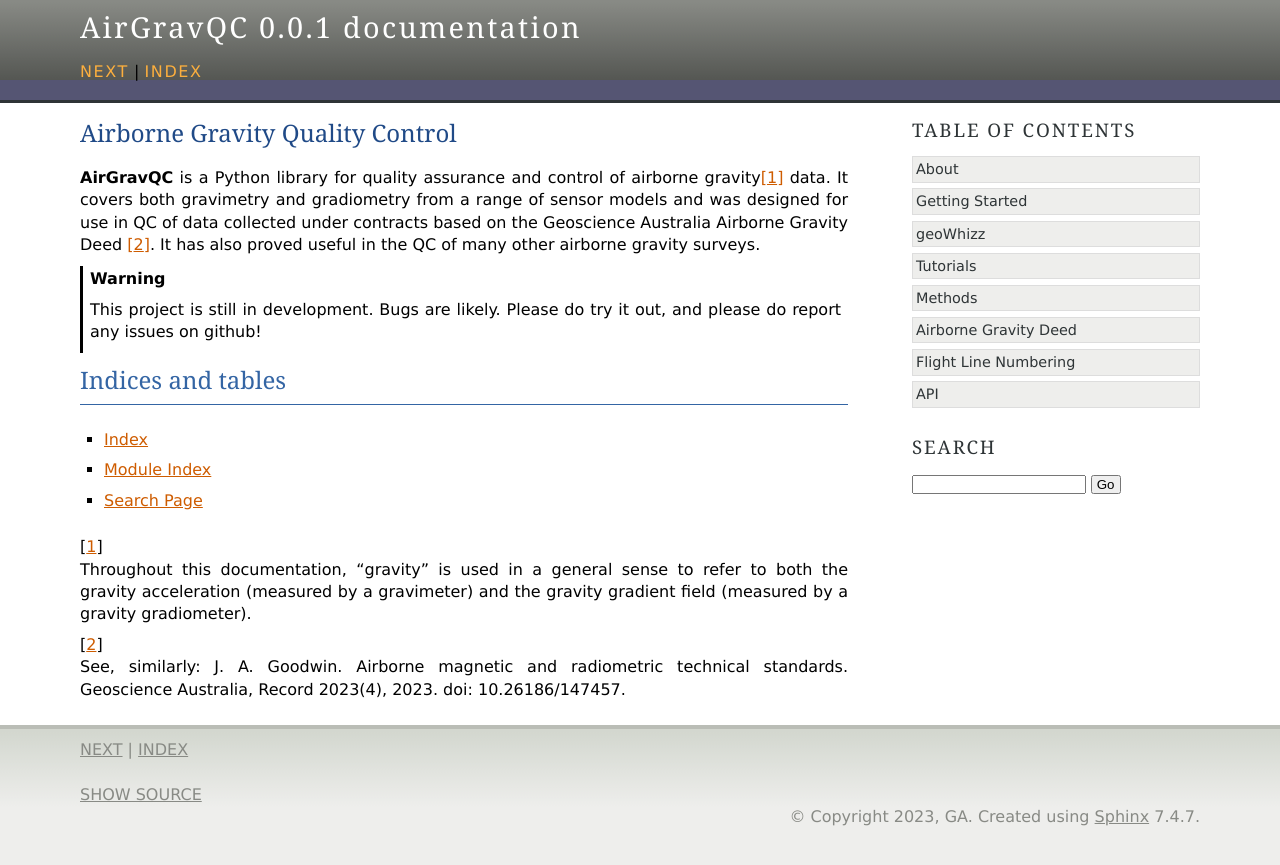
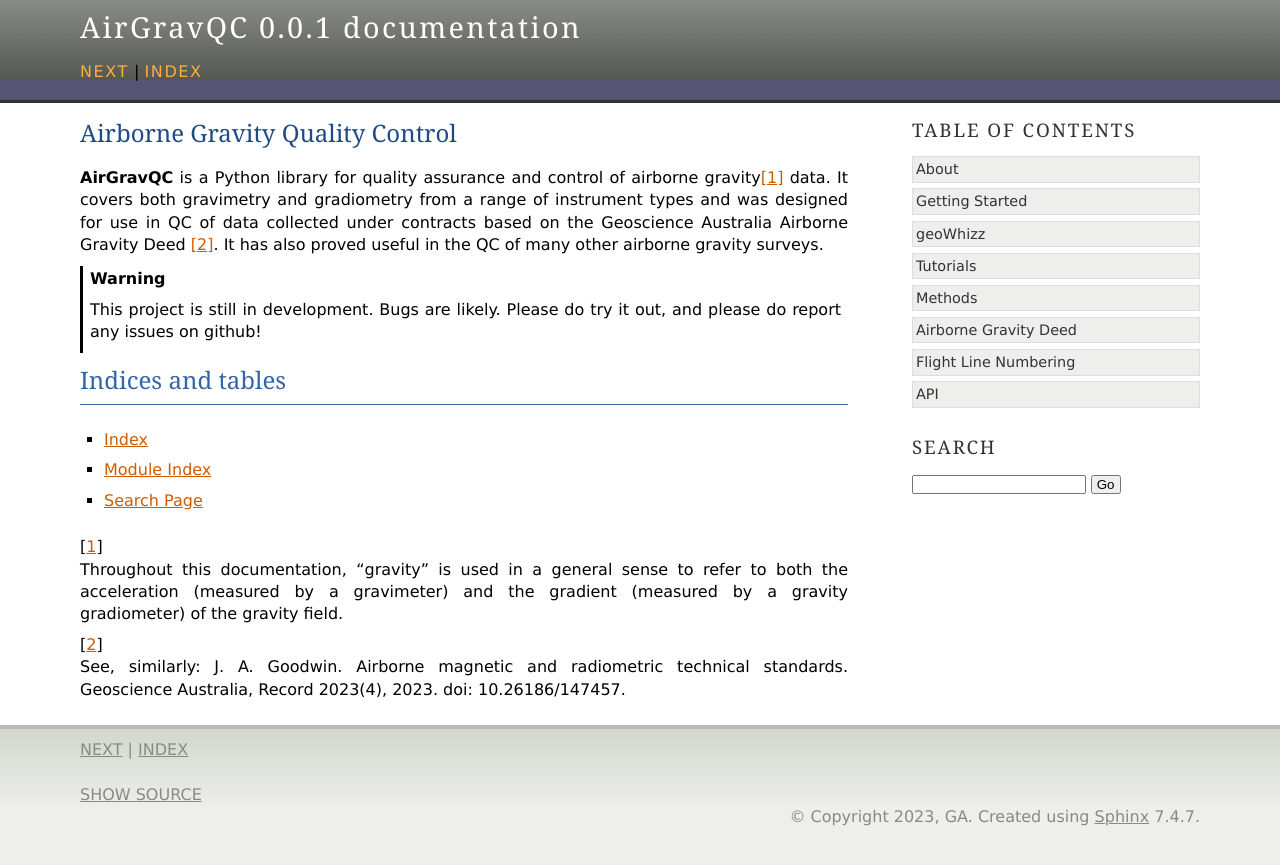
Before and after one commit to GeoscienceAustralia/galileoQC, a Sphinx documentation site: the page built from docs/source/index.md, in a window 1280 px wide. Shown: the top 865 px of the page. Built offline with Sphinx 7.4.7, drawn with Linux system fonts in a browser that asks for light colours; pages that are not in the unit, such as notebooks, are missing from menus.

Commit message:
doc changes to match recent code improvements

```diff
--- a/docs/source/index.md
+++ b/docs/source/index.md
@@ -1,6 +1,6 @@
 # Airborne Gravity Quality Control
 
-**AirGravQC** is a Python library for quality assurance and control of airborne gravity[^GravNote] data. It covers both gravimetry and gradiometry from a range of sensor models and was designed for use in QC of data collected under contracts based on the Geoscience Australia Airborne Gravity Deed [^MagDeed]. It has also proved useful in the QC of many other airborne gravity surveys.
+**AirGravQC** is a Python library for quality assurance and control of airborne gravity[^GravNote] data. It covers both gravimetry and gradiometry from a range of instrument types and was designed for use in QC of data collected under contracts based on the Geoscience Australia Airborne Gravity Deed [^MagDeed]. It has also proved useful in the QC of many other airborne gravity surveys.
 
 :::{warning}
 This project is still in development. Bugs are likely. Please do try it out, and please do report any issues on github!
@@ -26,5 +26,5 @@ modules.md
 - {ref}`search`
 
 
-[^GravNote]: Throughout this documentation, "gravity" is used in a general sense to refer to both the gravity acceleration (measured by a gravimeter) and the gravity gradient field (measured by a gravity gradiometer).
+[^GravNote]: Throughout this documentation, "gravity" is used in a general sense to refer to both the acceleration (measured by a gravimeter) and the gradient (measured by a gravity gradiometer) of the gravity field.
 [^MagDeed]: See, similarly: J. A. Goodwin. Airborne magnetic and radiometric technical standards. Geoscience Australia, Record 2023(4), 2023. doi: 10.26186/147457.
```
Also changed, not shown: README.md (+14 -1 lines), docs/source/methods.md (+2 -2 lines), docs/source/tutorials/FTG_Noise_Analysis.ipynb, docs/source/tutorials/Odd_Even_Analysis.ipynb.
